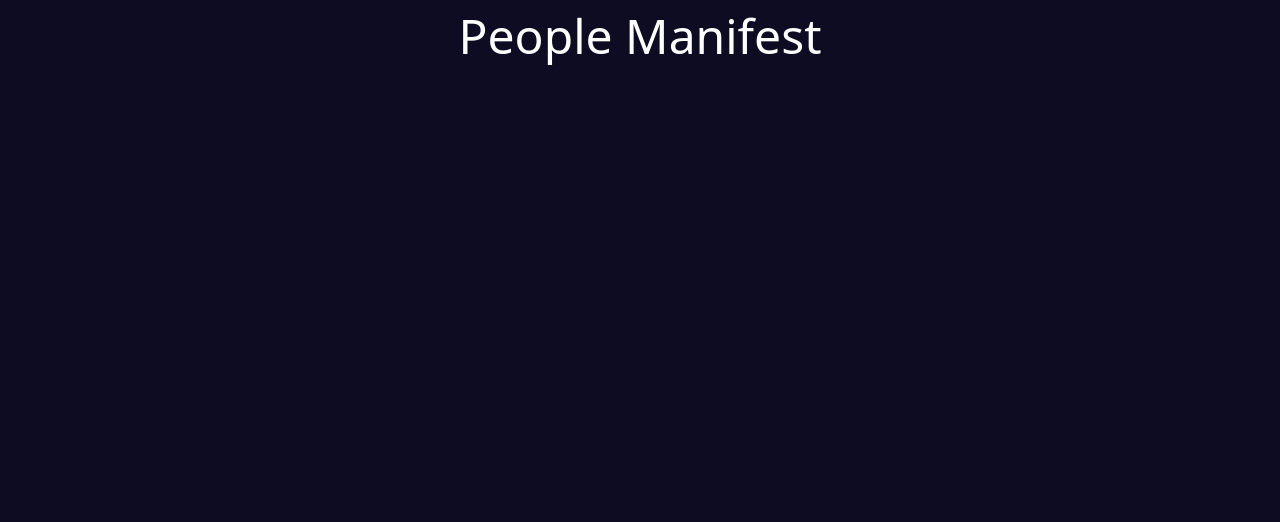
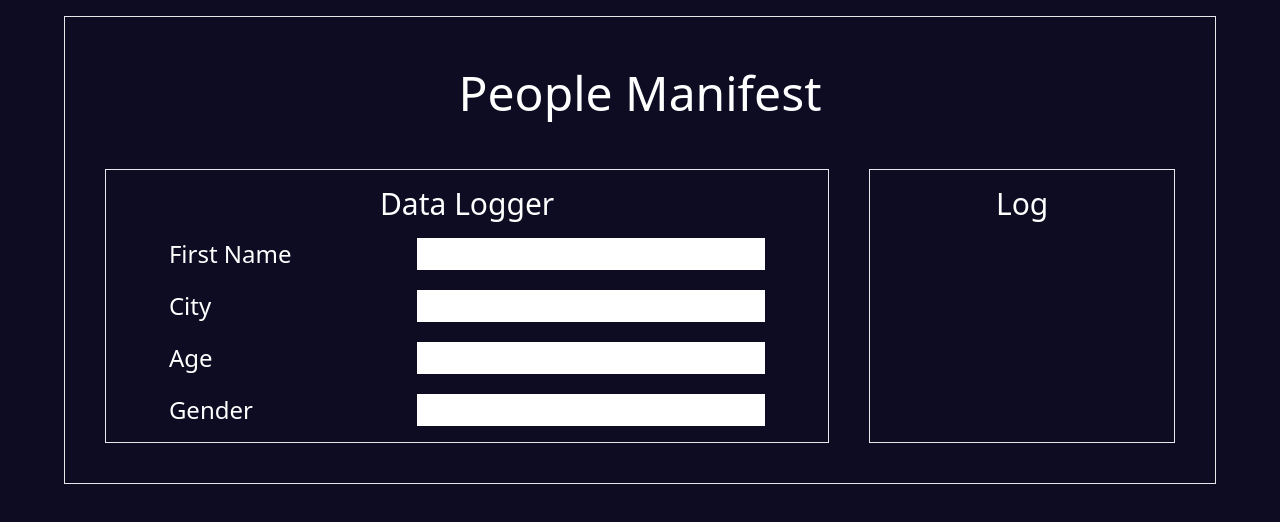
Before and after one commit to YonatanMor/persons_manifest_react_express, a React (Vite) app in the folder client/: page / in a window 1280 px wide. Shown: the top 522 px of the page. Built offline with nearby package versions, Linux system fonts and the light colour scheme.

Commit message:
started UI

```diff
--- a/client/src/App.jsx
+++ b/client/src/App.jsx
@@ -5,9 +5,65 @@ function App() {
   const [count, setCount] = useState(0);
 
   return (
-    <div className="flex flex-col items-center min-h-screen w-full bg-[#0d0c22]">
-      <div>
-        <h1 className="text-white text-[3rem]">People Manifest</h1>
+    <div className="text-white flex flex-col items-center min-h-screen w-full bg-[#0d0c22]">
+      <div className="border w-[90%] p-10 mt-4">
+        <div className="text-center ">
+          <h1 className=" text-[3rem]">People Manifest</h1>
+        </div>
+        <div className="flex flex-grow gap-10 mt-10">
+          <div className="border grow py-4">
+            <div className="flex flex-col items-center">
+              <h2 className="text-3xl mb-4">Data Logger</h2>
+            </div>
+            <div className="flex justify-around">
+              <div className="text-2xl">
+                <form action="" className="flex flex-col gap-5">
+                  <div>
+                    <span>First Name</span>
+                    {/* <input type="text" /> */}
+                  </div>
+                  <div>
+                    <span>City</span>
+                    {/* <input type="text" /> */}
+                  </div>
+                  <div>
+                    <span>Age</span>
+                    {/* <input type="text" /> */}
+                  </div>
+                  <div>
+                    <span>Gender</span>
+                    {/* <input type="text" /> */}
+                  </div>
+                </form>
+              </div>
+              <div className="text-2xl">
+                <form action="" className="flex flex-col gap-5">
+                  <div>
+                    {/* <span>First Name</span> */}
+                    <input type="text" />
+                  </div>
+                  <div>
+                    {/* <span>City</span> */}
+                    <input type="text" />
+                  </div>
+                  <div>
+                    {/* <span>Age</span> */}
+                    <input type="text" />
+                  </div>
+                  <div>
+                    {/* <span>Gender</span> */}
+                    <input type="text" />
+                  </div>
+                </form>
+              </div>
+            </div>
+          </div>
+          <div className="border grow py-4">
+            <div className="flex flex-col items-center">
+              <h2 className="text-3xl">Log</h2>
+            </div>
+          </div>
+        </div>
       </div>
     </div>
   );
```
